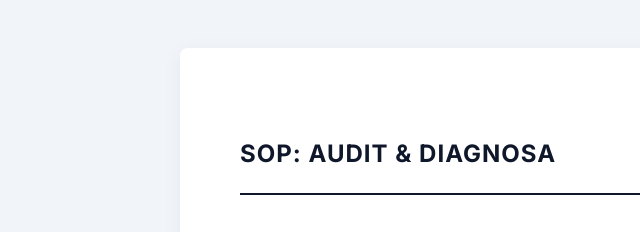
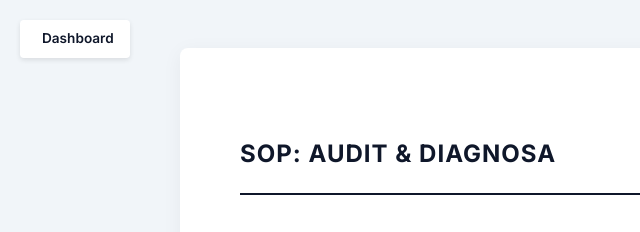
Before and after one commit to adityawarmanhub/estetio-dashboard, a plain HTML site: page estetio_sop_internal.html in a window 1280 px wide. Shown: the top 232 px of the page, 0-640 px from the left. Drawn offline with nearby package versions, Linux system fonts and the light colour scheme.

Commit message:
Update estetio_sop_internal.html

```diff
--- a/estetio_sop_internal.html
+++ b/estetio_sop_internal.html
@@ -116,9 +116,29 @@
             .doc-header { flex-direction: column; align-items: flex-start; gap: 10px; }
             .doc-meta { text-align: left; }
         }
+
+        .back-btn-sop {
+            position: fixed;
+            top: 20px;
+            left: 20px;
+            text-decoration: none;
+            background: white;
+            padding: 8px 16px;
+            border-radius: 4px;
+            font-size: 0.85rem;
+            color: var(--navy);
+            box-shadow: 0 2px 5px rgba(0,0,0,0.1);
+            display: flex; align-items: center; gap: 6px;
+            z-index: 200;
+            font-weight: 600;
+        }
     </style>
 </head>
 <body>
+
+    <a href="index.html" class="back-btn-sop">
+        <i class="ph-bold ph-arrow-left"></i> Dashboard
+    </a>
 
     <!-- Watermark -->
     <div class="fixed-watermark">
```
